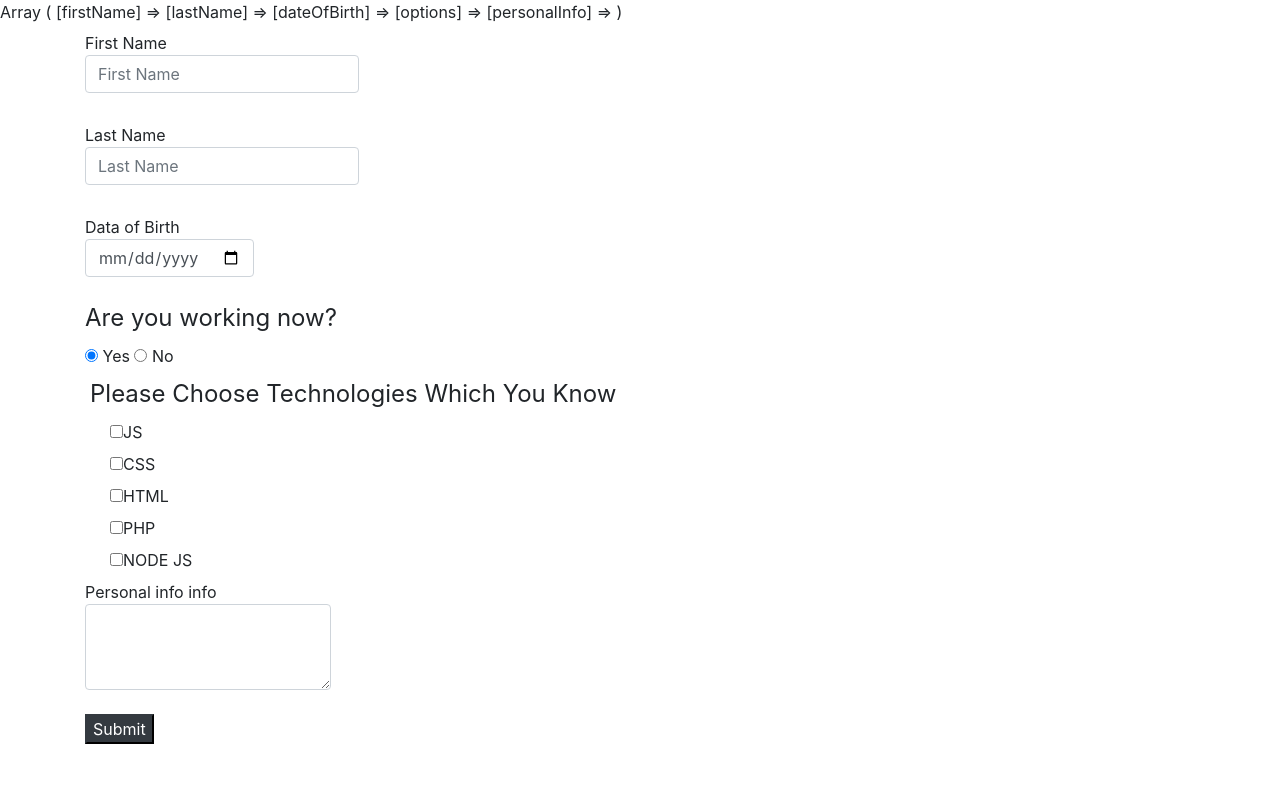
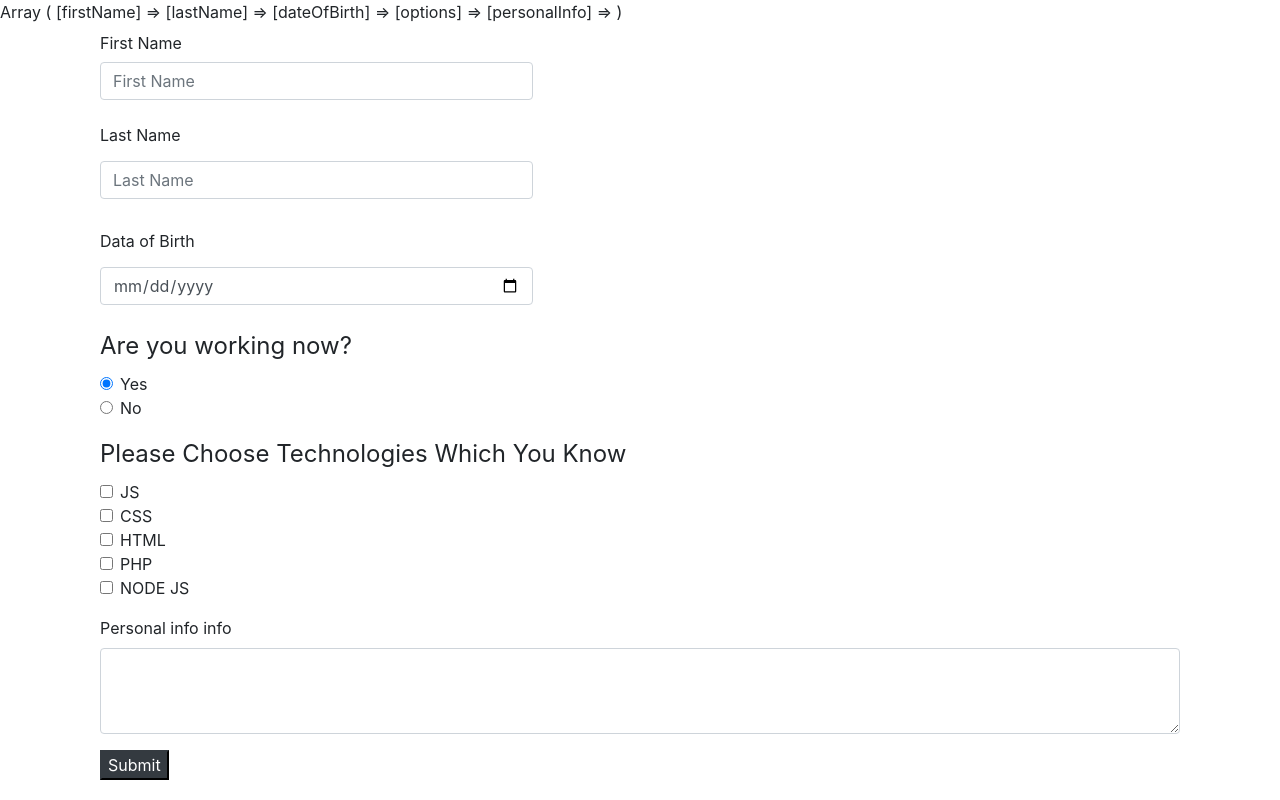
Before and after one commit to AgentPrus/user-profile-form, a PHP site: page / in a window 1280 px wide. Run offline with PHP 8.4, Linux system fonts and the light colour scheme; data that the repository does not hold is empty.

Commit message:
change markup by using bootstrap

```diff
--- a/index.php
+++ b/index.php
@@ -18,69 +18,69 @@ print_r($inputData);
 ?>
 
 <?php include('include/header.inc.php'); ?>
+    <div class="container">
         <form action="index.php" method="post">
-        <fieldset>
-            <div class="container">
             <div class="form-group">
-                    <label class="col-form-label">First Name
+                <label class="col-sm-2 col-form-label">First Name</label>
+                <div class="col-sm-5">
                     <input type="text" class="form-control" placeholder="First Name" name="firstName">
-                    </label>
                 </div>
             </div>
-            <div class="container">
             <div class="form-group">
-                    <label class="col-form-label">Last Name
+                <label class="col-sm-5 col-form-label">Last Name</label>
+                <div class="col-sm-5 col-form-label">
                     <input type="text" class="form-control" placeholder="Last Name" name="lastName">
-                    </label>
                 </div>
             </div>
-            <div class="container">
             <div class="form-group">
-                    <label class="col-form-label">Data of Birth
+                <label class="col-sm-5 col-form-label">Data of Birth</label>
+                <div class="col-sm-5 col-form-label">
                     <input type="date" class="form-control" placeholder="Data of Birth" name="dateOfBirth">
-                    </label>
                 </div>
             </div>
 
-            <div class="container">
-                <fieldset>
+            <fieldset class="form-group col">
                 <legend>Are you working now?</legend>
-                    <label class="form-check-label">
-                        <input type="radio" name="options" value="Yes" checked="checked"> Yes
-                    </label>
-                    <label class="orm-check-label">
-                        <input type="radio" name="options" value="No"> No
-                    </label>
-                </fieldset>
+                <div class="form-check">
+                    <input type="radio" class="form-check-input" name="options" value="No" checked>
+                    <label class="form-check-label">Yes</label>
                 </div>
-            <div class="container form-check">
-                <fieldset>
-                    <legend>Please Choose Technologies Which You Know</legend>
-                    <label class="form-check">
-                        <input type="checkbox" name="check_boxes_list[]" value="JS">JS<br>
-                    </label>
-                    <label class="form-check">
-                        <input type="checkbox" name="check_boxes_list[]" value="CSS">CSS<br>
-                    </label>
-                    <label class="form-check">
-                        <input type="checkbox" name="check_boxes_list[]" value="HTML">HTML<br>
-                    </label>
-                    <label class="form-check">
-                        <input type="checkbox" name="check_boxes_list[]" value="PHP">PHP<br>
-                    </label>
-                    <label class="form-check">
-                        <input type="checkbox" name="check_boxes_list[]" value="NODEJS">NODE JS<br>
-                    </label>
-                </fieldset>
-            </div>
-            <div class="container form-group">
-                <label>Personal info info
-                    <textarea class="form-control" name="personalInfo" rows="3"></textarea>
-                </label>
+                <div class="form-check">
+                    <input type="radio" class="form-check-input" name="options" value="No">
+                    <label class="form-check-label">No</label>
                 </div>
             </fieldset>
-        <div class="container">
+            <fieldset class="form-group col">
+                <legend>Please Choose Technologies Which You Know</legend>
+                <div class="form-check">
+                    <input type="checkbox" class="form-check-input" name="check_boxes_list[]" value="JS">
+                    <label class="form-check-label">JS</label>
+                </div>
+                <div class="form-check">
+                    <input type="checkbox" class="form-check-input" name="check_boxes_list[]" value="CSS">
+                    <label class="form-check-label">CSS</label>
+                </div>
+                <div class="form-check">
+                    <input type="checkbox" class="form-check-input" name="check_boxes_list[]" value="HTML">
+                    <label class="form-check-label">HTML</label>
+                </div>
+                <div class="form-check">
+                    <input type="checkbox" class="form-check-input" name="check_boxes_list[]" value="PHP">
+                    <label class="form-check-label">PHP</label>
+                </div>
+                <div class="form-check">
+                    <input type="checkbox" class="form-check-input" name="check_boxes_list[]" value="NODEJS">
+                    <label class="form-check-label">NODE JS</label>
+                </div>
+            </fieldset>
+            <div class="form-group col">
+                <label>Personal info info</label>
+                <textarea class="form-control" name="personalInfo" rows="3"></textarea>
+            </div>
+
+            <div class="form-group col">
                 <input type="submit" class="btn-dark">
             </div>
         </form>
+    </div>
 <?php include('include/footer.inc.php'); ?>
```
Lines whose indentation alone changed are shown as unchanged.
